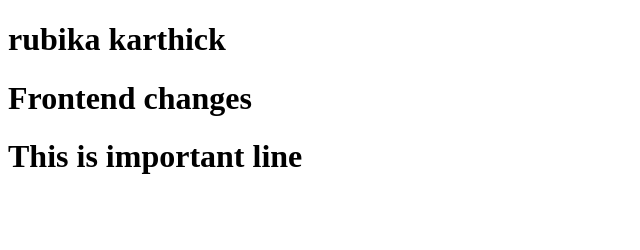
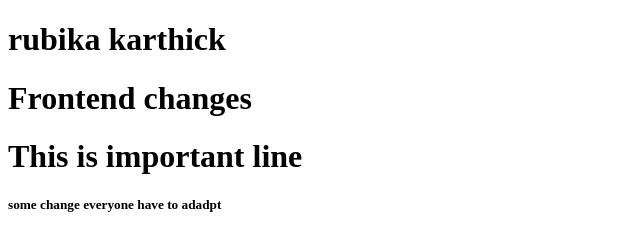
Before and after one commit to Data-With-Universe/test2, a plain HTML site: page index.html in a window 1280 px wide. Shown: the whole page, without its empty margins (0-640 px from the left). Drawn offline with Linux system fonts and the light colour scheme.

Commit message:
feat: added some value

```diff
--- a/index.html
+++ b/index.html
@@ -9,6 +9,7 @@
     <h1>rubika karthick</h1>
     <h1>Frontend changes</h1>
     <h1>This is important line</h1>
+    <h5>some change everyone have to adadpt</h5>
 
 </body>
 </html>
```
